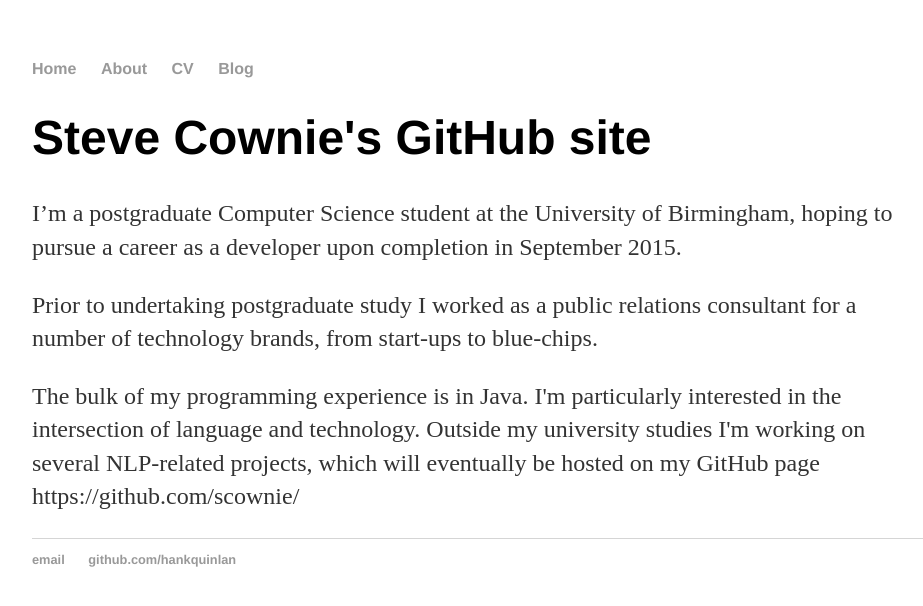
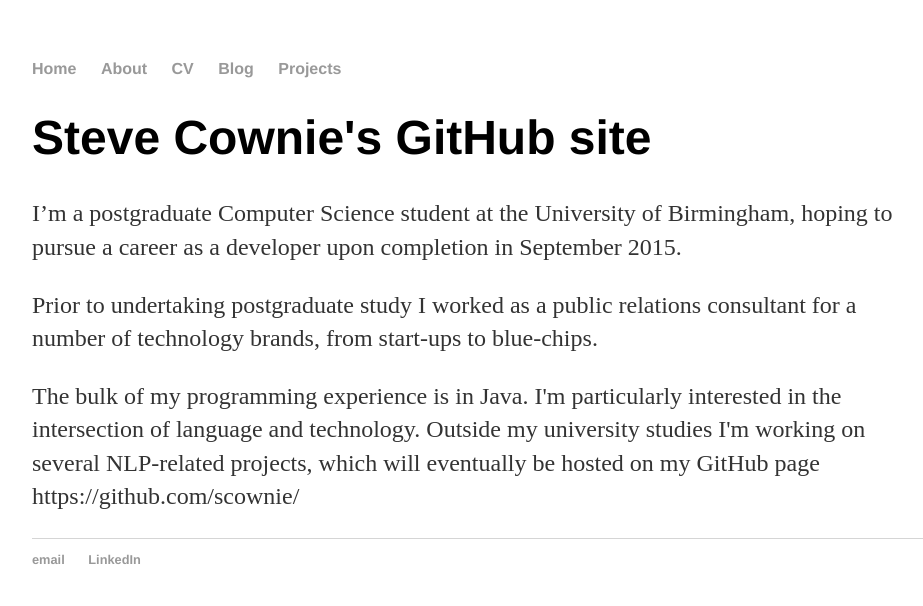
Before and after one commit to scownie/scownie.github.io, a Jekyll site: the page built from index.html, in a window 1280 px wide. Shown: the top 606 px of the page, without its empty margins (160-1083 px from the left). Built offline with Jekyll 4.4.1, drawn with Linux system fonts in a browser that asks for light colours.

Commit message:
Update default.html
updating homepage

```diff
--- a/_layouts/default.html
+++ b/_layouts/default.html
@@ -12,6 +12,8 @@
 		        	<li><a href="/about">About</a></li>
 	        		<li><a href="/cv">CV</a></li>
 	        		<li><a href="/blog">Blog</a></li>
+				<li><a href="/projects">Projects</a></li>
+
 	    		</ul>
 			</nav>
 			<div class="container">
@@ -21,8 +23,8 @@
 			</div><!-- /.container -->
 			<footer>
 	    		<ul>
-	        		<li><a href="mailto:hankquinlanhub@gmail.com">email</a></li>
-	        		<li><a href="https://github.com/hankquinlan">github.com/hankquinlan</a></li>
+	        		<li><a href="mailto:stevecownie@gmail.com">email</a></li>
+	        		<li><a href="https://uk.linkedin.com/pub/steve-cownie/54/282/6b4">LinkedIn</a></li>
 				</ul>
 			</footer>
 		</body>
```
